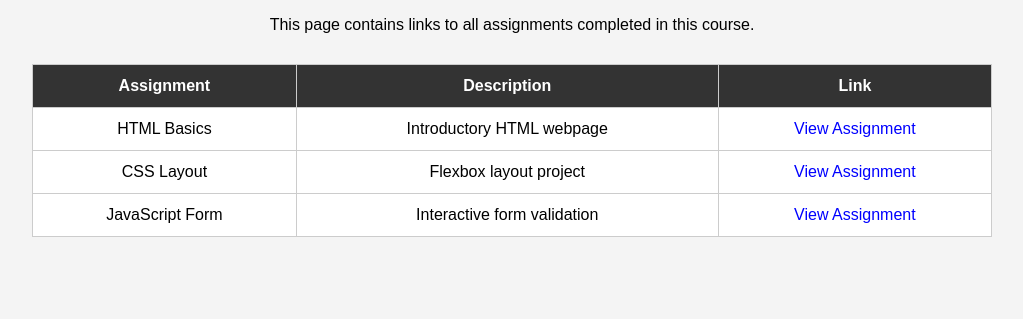
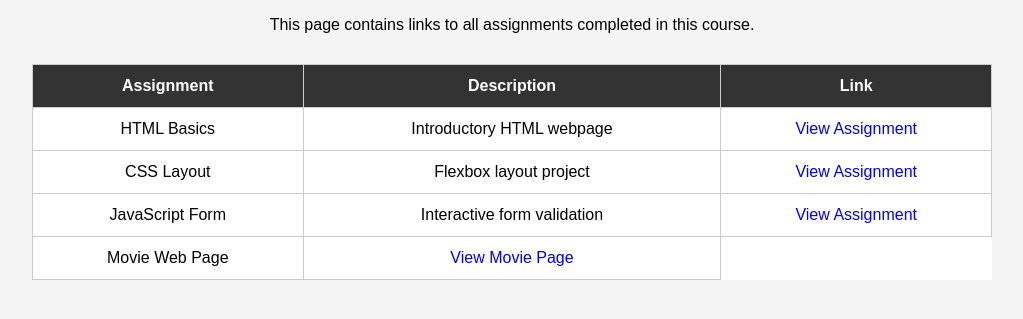
Before and after one commit to oliverb4/cis209-assignment-gallery, a plain HTML site: page index.html in a window 1280 px wide. Shown: the part 171-490 px from the top of the page, without its empty margins (128-1151 px from the left). Drawn offline with Linux system fonts and the light colour scheme.

Commit message:
Update index.html
Add link to movie.html in Assignment Gallery

```diff
--- a/index.html
+++ b/index.html
@@ -38,6 +38,10 @@
         <td>Interactive form validation</td>
         <td><a href="#">View Assignment</a></td>
     </tr>
+<tr>
+<td>Movie Web Page</td>
+<td><a href="movie.html" target="_blank">View Movie Page</a></td>
+</tr>
 
 </table>
 
```
